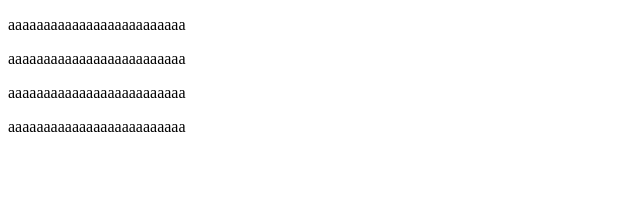
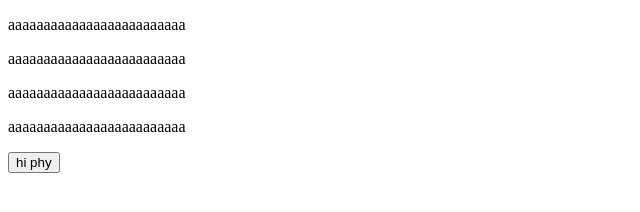
Before and after one commit to starex-matrew/peer-test, a plain HTML site: page index.html in a window 1280 px wide. Shown: the whole page, without its empty margins (0-640 px from the left). Drawn offline with Linux system fonts and the light colour scheme.

Commit message:
change html

```diff
--- a/index.html
+++ b/index.html
@@ -10,5 +10,6 @@
     <p>aaaaaaaaaaaaaaaaaaaaaaaaa</p>
     <p>aaaaaaaaaaaaaaaaaaaaaaaaa</p>
     <p>aaaaaaaaaaaaaaaaaaaaaaaaa</p>
+    <button>hi phy</button>
   </body>
 </html>
```
